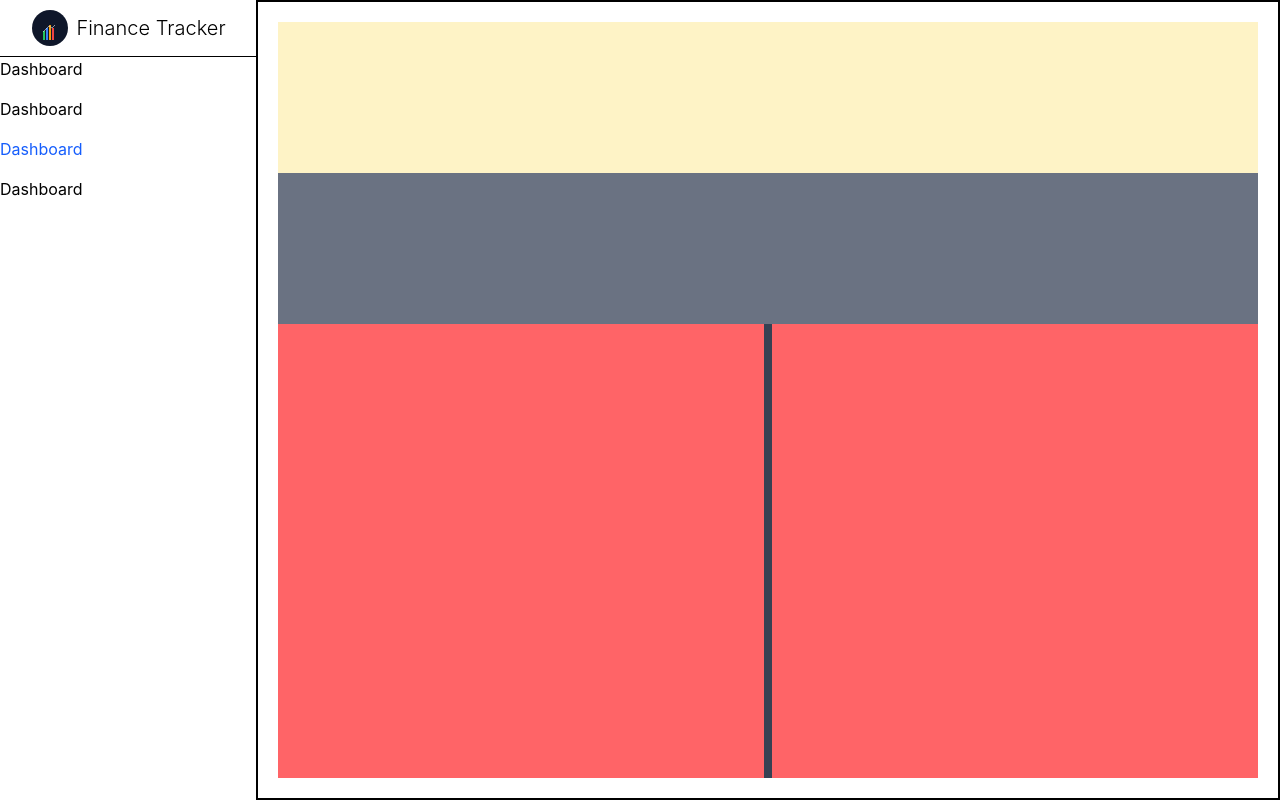
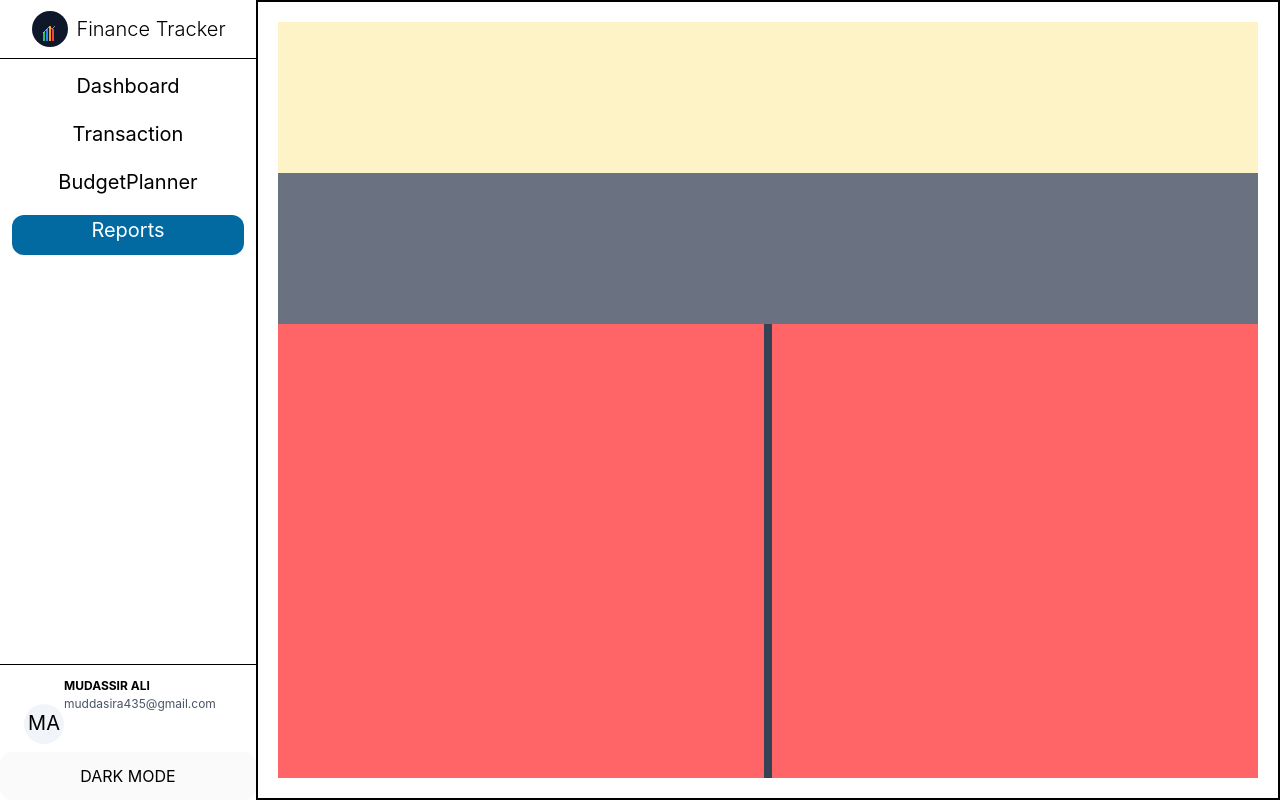
Before and after one commit to MudassirAli399/MERN-FINANCE-TRACKER, a React (Vite) app in the folder FRONTEND/: page /reports in a window 1280 px wide. Built offline with nearby package versions, Linux system fonts and the light colour scheme.

Commit message:
Finally MY HEADER IS READY WITH CSS

```diff
--- a/FRONTEND/src/Pages/reports.jsx
+++ b/FRONTEND/src/Pages/reports.jsx
@@ -2,7 +2,7 @@ export default function Reports(){
 
     return(
         <>
-        <div className="border-2 border-black h-screen p-5 grid grid-rows-[0.8fr_3.2fr]">
+        <div className="border-2 border-black h-[800px] p-5 grid grid-rows-[0.8fr_3.2fr]">
             <div className="bg-amber-100"></div>
             <div className="bg-amber-400 grid grid-rows-[1fr_3fr]">
                 <div className="bg-gray-500"></div>
--- a/FRONTEND/src/header.jsx
+++ b/FRONTEND/src/header.jsx
@@ -28,26 +28,38 @@ export default function Header(){
                         </svg>
                         <p className="font-sans text-[20px] font-light" >Finance Tracker</p>
                     </div>
-                    <div className=" flex-[3] flex lg:flex-col md:flex-row md:gap-8 lg:gap-2 md:items-center lg:items-start lg:justify-start md:justify-center lg:gap-0">
-                        <nav>
-                            <div className=" lg:h-[40px] md:h-[100px] md:w-[100px] lg:w-full ">
-                                <NavLink to="/" className={({isActive}) => isActive ? "text-blue-600" : "text-black"}>Dashboard</NavLink>
+                    <div className="border-b-1 border-black flex-[3] flex lg:flex-col md:flex-row md:gap-8 lg:gap-2 md:items-center lg:items-start lg:justify-start md:justify-center lg:gap-0 p-3 ">
+                        {/* <nav> */}
+                            <div className=" lg:h-[40px] md:h-[100px] md:w-[100px] lg:w-full flex justify-center  ">
+                                <NavLink to="/" className={ ({isActive}) => `block w-full text-center font-sans text-[20px] rounded-xl  ${isActive ? "text-white bg-[rgb(3,105,161)]" : "text-black hover:bg-blue-100"}`}>Dashboard</NavLink>
                             </div>
-                             <div className=" lg:h-[40px] md:h-[100px] md:w-[100px] lg:w-full ">
-                                <NavLink to="/transaction" className={({isActive}) => isActive ? "text-blue-600" : "text-black"}>Dashboard</NavLink>
+                             <div className=" lg:h-[40px] md:h-[100px] md:w-[100px] lg:w-full flex justify-center ">
+                                <NavLink to="/transaction" className={ ({isActive}) => `block w-full text-center font-sans text-[20px] rounded-xl ${isActive ? "text-white bg-[rgb(3,105,161)]" : "text-black hover:bg-blue-100"}`}>Transaction</NavLink>
                             </div>
-                             <div className=" lg:h-[40px] md:h-[100px] md:w-[100px] lg:w-full ">
-                                <NavLink to="/reports" className={({isActive}) => isActive ? "text-blue-600" : "text-black"}>Dashboard</NavLink>
+                             <div className=" lg:h-[40px] md:h-[100px] md:w-[100px] lg:w-full flex justify-center">
+                                <NavLink to="/budgetplanner" className={ ({isActive}) => `block w-full text-center font-sans text-[20px] rounded-xl ${isActive ? "text-white bg-[rgb(3,105,161)]" : "text-black hover:bg-blue-100"}`}>BudgetPlanner</NavLink>
                             </div>
-                             <div className=" lg:h-[40px] md:h-[100px] md:w-[100px] lg:w-full ">
-                                <NavLink to="/budgetplanner" className={({isActive}) => isActive ? "text-blue-600" : "text-black"}>Dashboard</NavLink>
+                             <div className=" lg:h-[40px] md:h-[100px] md:w-[100px] lg:w-full flex justify-center">
+                                <NavLink to="/reports" className={ ({isActive}) => `block w-full text-center font-sans text-[20px] rounded-xl ${isActive ? "text-white bg-[rgb(3,105,161)]" : "text-black hover:bg-blue-100"}`}>Reports</NavLink>
                             </div>
 
 
-                        </nav>
+                        {/* </nav> */}
                     </div>
 
-                    <div className="flex-1">
+                    <div className="flex-[0.7] grid lg:grid-rows-[2.5fr_1.5fr] gap-2 ">
+                        <div className="grid lg:grid-cols-[1fr_3fr]  ">
+                            <div className=" flex justify-end items-end">
+                                <div className="w-10 h-10 text-center  text-[20px] rounded-4xl pt-1 bg-[rgb(241,245,249)] ">MA</div>
+                            </div>
+                            <div className="  text-[12px] pt-3 ">
+                                <p className="font-bold text-black  font-sans">MUDASSIR ALI</p>
+                                <p className="text-gray-600  font-sans">muddasira435@gmail.com</p>
+                            </div>
+                        </div>
+                        <div className="  rounded-xl">
+                            <button className="block w-full rounded-xl h-full bg-[rgb(250,250,250)]">DARK MODE</button>
+                        </div>
 
                     </div>
                 </div>
```
